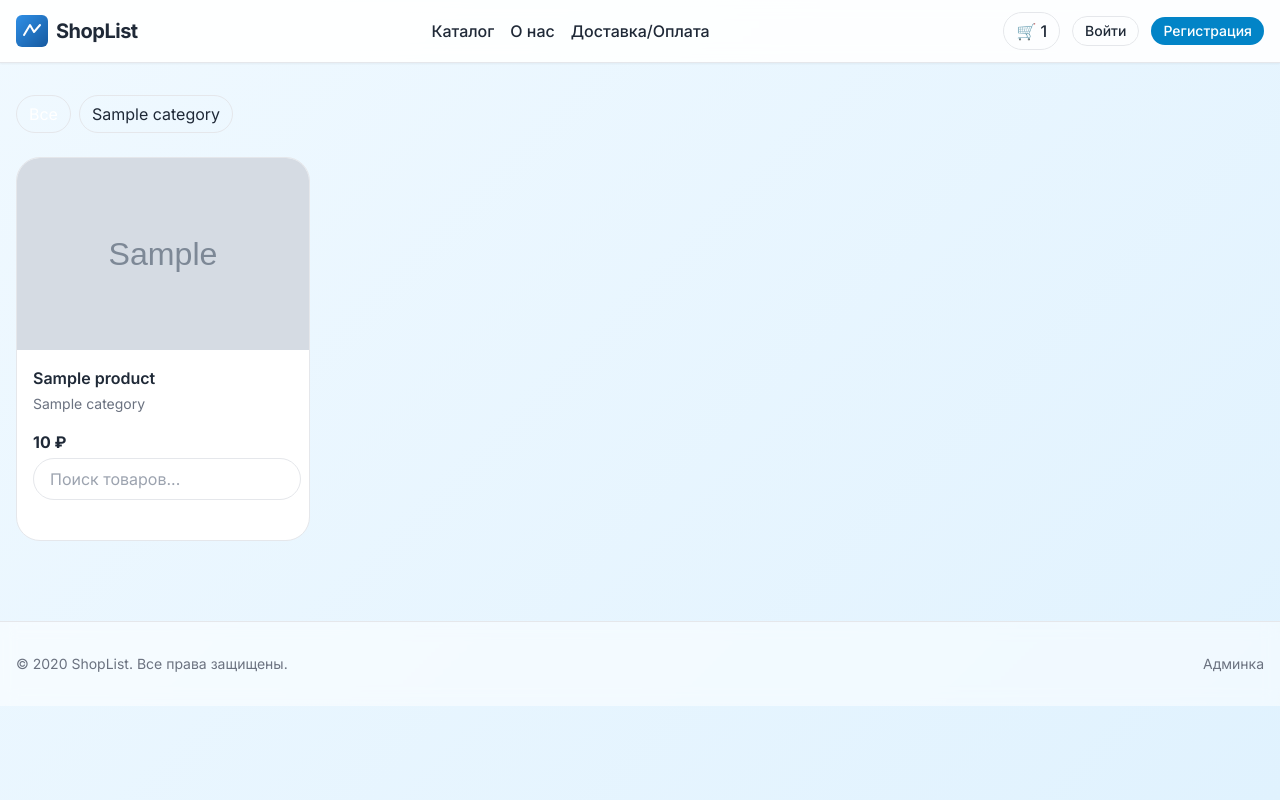
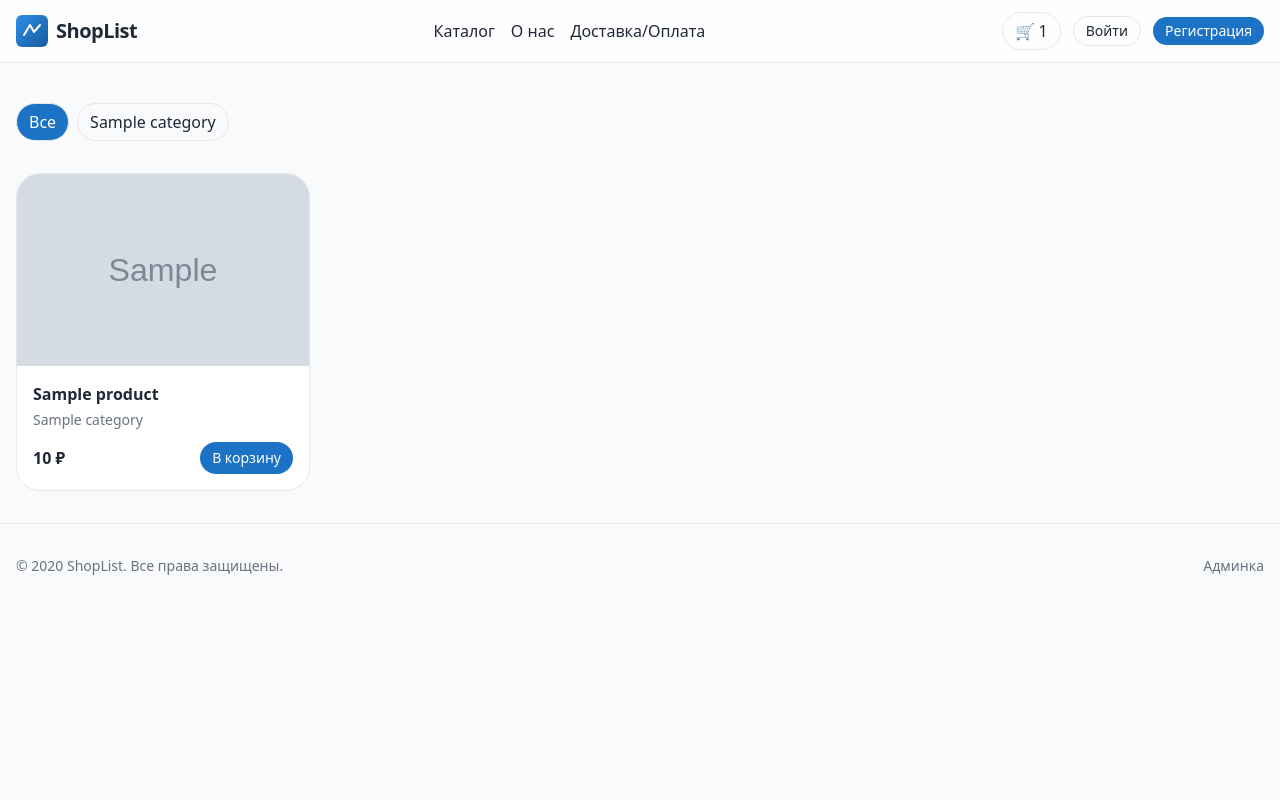
Before and after one commit to JohnDroben/ShopList, a Django app: template shoplist/templates/shop/product_list.html in a window 1280 px wide. Run offline with Django 3.2, Linux system fonts and the light colour scheme; the template is opened without the code that fills it: most values are stand-ins (such as "Sample title", 1, 10 or a date in 2020); grey boxes marked "Sample" are stand-in pictures; some libraries are stand-ins or nearby versions.

Commit message:
add code_3 + maps

```diff
--- /dev/null
+++ b/shoplist/static/css/custom.css
@@ -0,0 +1,19 @@
+/* Обрезание текста до 2 строк */
+.line-clamp-2 {
+    display: -webkit-box;
+    -webkit-line-clamp: 2;
+    -webkit-box-orient: vertical;
+    overflow: hidden;
+}
+
+/* Плавная анимация для всех hover-эффектов */
+.transition {
+    transition: all 0.3s ease;
+}
+
+/* Улучшение отображения на мобильных устройствах */
+@media (max-width: 640px) {
+    .product-card {
+        margin-bottom: 1rem;
+    }
+}
--- a/shoplist/templates/base.html
+++ b/shoplist/templates/base.html
@@ -5,111 +5,79 @@
     <meta charset="UTF-8">
     <meta name="viewport" content="width=device-width, initial-scale=1">
     <title>{% block title %}ShopList{% endblock %}</title>
-
-    <!-- Современная цветовая палитра 2025 -->
+    <!-- Tailwind via CDN for rapid test -->
     <script src="https://cdn.tailwindcss.com"></script>
     <script>
         tailwind.config = {
             theme: {
                 extend: {
                     colors: {
-                        // Современная палитра 2025
-                        primary: {
-                            50: '#f0f9ff',
-                            100: '#e0f2fe',
-                            200: '#bae6fd',
-                            300: '#7dd3fc',
-                            400: '#38bdf8',
-                            500: '#0ea5e9',
-                            600: '#0284c7',
-                            700: '#0369a1',
-                            800: '#075985',
-                            900: '#0c4a6e',
-                        },
-                        secondary: {
-                            50: '#faf6fe',
-                            100: '#f3e8fd',
-                            200: '#e9d5fd',
-                            300: '#d8b4fa',
-                            400: '#c084fc',
-                            500: '#a855f7',
-                            600: '#9333ea',
-                            700: '#7c3aed',
-                            800: '#6b21a8',
-                            900: '#581c87',
-                        },
-                        accent: {
-                            50: '#fef7e6',
-                            100: '#feeccb',
-                            200: '#fdd89d',
-                            300: '#fbc065',
-                            400: '#f9a32d',
-                            500: '#f59e0b',
-                            600: '#d97706',
-                            700: '#b45309',
-                            800: '#92400e',
-                            900: '#78350f',
+                        brand: {
+                            50: '#f5fbff',
+                            100: '#e6f4ff',
+                            200: '#bfdefa',
+                            300: '#8cc4f5',
+                            400: '#56a9ef',
+                            500: '#2f8fe6',
+                            600: '#1c72c4',
+                            700: '#165aa0',
+                            800: '#12477f',
+                            900: '#0e3662',
                         }
                     },
-                    fontFamily: {
-                        'sans': ['Inter', 'ui-sans-serif', 'system-ui'],
-                    },
-                    borderRadius: {
-                        '2xl': '1.5rem',
-                        '3xl': '2rem'
-                    }
+                    borderRadius: { '2xl': '1.5rem' }
                 }
             }
         }
     </script>
-
     <link rel="stylesheet" href="https://cdn.jsdelivr.net/npm/glightbox/dist/css/glightbox.min.css">
     <link rel="icon" href="{% static 'images/logo.svg' %}">
-
-    <!-- Подключение современного шрифта -->
-    <link rel="preconnect" href="https://fonts.googleapis.com">
-    <link rel="preconnect" href="https://fonts.gstatic.com" crossorigin>
-    <link href="https://fonts.googleapis.com/css2?family=Inter:wght@300;400;500;600;700&display=swap" rel="stylesheet">
-
-    <style>
-        .line-clamp-2 {
-            display: -webkit-box;
-            -webkit-line-clamp: 2;
-            -webkit-box-orient: vertical;
-            overflow: hidden;
-        }
-        body {
-            font-family: 'Inter', sans-serif;
-            background: linear-gradient(135deg, #f0f9ff 0%, #e0f2fe 100%);
-            min-height: 100vh;
-        }
-    </style>
+    <link rel="stylesheet" href="{% static 'css/custom.css' %}">
 </head>
-<body class="min-h-screen text-gray-800">
-    <header class="sticky top-0 z-40 bg-white/90 backdrop-blur border-b shadow-sm">
+<body class="min-h-screen bg-gray-50 text-gray-800">
+    <header class="sticky top-0 z-40 bg-white/80 backdrop-blur border-b">
         <div class="max-w-7xl mx-auto px-4 py-3 flex items-center justify-between">
             <a href="/" class="flex items-center gap-2 group">
                 <img src="{% static 'images/logo.svg' %}" class="h-8 w-8" alt="logo"/>
-                <span class="font-bold tracking-tight text-xl group-hover:text-primary-600 transition">ShopList</span>
+                <span class="font-bold tracking-tight text-xl group-hover:text-brand-600 transition hidden sm:block">ShopList</span>
             </a>
-            <nav class="flex items-center gap-4">
-                <a href="/shop/" class="hover:text-primary-600 font-medium">Каталог</a>
-                <a href="/pages/about/" class="hover:text-primary-600 font-medium">О нас</a>
-                <a href="/pages/delivery/" class="hover:text-primary-600 font-medium">Доставка/Оплата</a>
+
+            <!-- Mobile menu button -->
+            <button class="sm:hidden" id="mobile-menu-button">
+                <svg xmlns="http://www.w3.org/2000/svg" class="h-6 w-6" fill="none" viewBox="0 0 24 24" stroke="currentColor">
+                    <path stroke-linecap="round" stroke-linejoin="round" stroke-width="2" d="M4 6h16M4 12h16M4 18h16" />
+                </svg>
+            </button>
+
+            <nav class="hidden sm:flex items-center gap-4">
+                <a href="/shop/" class="hover:text-brand-600">Каталог</a>
+                <a href="/pages/about/" class="hover:text-brand-600">О нас</a>
+                <a href="/pages/delivery/" class="hover:text-brand-600">Доставка/Оплата</a>
             </nav>
             <div class="flex items-center gap-3">
-                <a href="/cart/" class="inline-flex items-center gap-1 px-3 py-1.5 rounded-full border hover:bg-gray-50 font-medium">
+                <a href="/cart/" class="inline-flex items-center gap-1 px-3 py-1.5 rounded-full border hover:bg-gray-100">
                     🛒 <span>{% with cart=cart_summary %}{{ cart.total_qty }}{% endwith %}</span>
                 </a>
                 {% if user.is_authenticated %}
-                <a href="/users/profile/" class="hover:text-primary-600 font-medium">Личный кабинет</a>
-                <form action="/users/logout/" method="post" class="inline">
-                    {% csrf_token %}
-                    <button type="submit" class="text-sm px-3 py-1 rounded-full border hover:bg-gray-50 font-medium">Выйти</button>
-                </form>
+                <a href="/users/profile/" class="hover:text-brand-600 hidden sm:block">Личный кабинет</a>
+                <a href="/users/logout/" class="text-sm px-3 py-1 rounded-full border">Выйти</a>
                 {% else %}
-                <a href="/users/login/" class="text-sm px-3 py-1 rounded-full border hover:bg-gray-50 font-medium">Войти</a>
-                <a href="/users/signup/" class="text-sm px-3 py-1 rounded-full bg-primary-600 text-white hover:bg-primary-700 font-medium">Регистрация</a>
+                <a href="/users/login/" class="text-sm px-3 py-1 rounded-full border">Войти</a>
+                <a href="/users/signup/" class="text-sm px-3 py-1 rounded-full bg-brand-600 text-white hidden sm:block">Регистрация</a>
+                {% endif %}
+            </div>
+        </div>
+
+        <!-- Mobile menu -->
+        <div class="sm:hidden hidden bg-white border-t" id="mobile-menu">
+            <div class="px-4 py-3 space-y-2">
+                <a href="/shop/" class="block py-2 hover:text-brand-600">Каталог</a>
+                <a href="/pages/about/" class="block py-2 hover:text-brand-600">О нас</a>
+                <a href="/pages/delivery/" class="block py-2 hover:text-brand-600">Доставка/Оплата</a>
+                {% if user.is_authenticated %}
+                <a href="/users/profile/" class="block py-2 hover:text-brand-600">Личный кабинет</a>
+                {% else %}
+                <a href="/users/signup/" class="block py-2 text-brand-600 font-semibold">Регистрация</a>
                 {% endif %}
             </div>
         </div>
@@ -119,14 +87,25 @@
         {% block content %}{% endblock %}
     </main>
 
-    <footer class="border-t bg-white/50 backdrop-blur py-8 text-sm text-gray-500 mt-12">
+    <footer class="border-t py-8 text-sm text-gray-500">
         <div class="max-w-7xl mx-auto px-4 flex flex-col sm:flex-row justify-between gap-3">
             <p>© {{ now|date:"Y" }} ShopList. Все права защищены.</p>
-            <p><a href="/admin/" class="hover:text-primary-600">Админка</a></p>
+            <p><a href="/admin/">Админка</a></p>
         </div>
     </footer>
 
     <script src="https://cdn.jsdelivr.net/npm/glightbox/dist/js/glightbox.min.js"></script>
-    <script>window.lightbox = GLightbox();</script>
+    <script>
+        // Mobile menu functionality
+        document.getElementById('mobile-menu-button').addEventListener('click', function() {
+            const menu = document.getElementById('mobile-menu');
+            menu.classList.toggle('hidden');
+        });
+
+        // GLightbox initialization
+        window.lightbox = GLightbox();
+    </script>
+
+    {% block extra_js %}{% endblock %}
 </body>
 </html>
--- a/shoplist/templates/shop/product_list.html
+++ b/shoplist/templates/shop/product_list.html
@@ -4,20 +4,29 @@
 {% block title %}Каталог --- ShopList{% endblock %}
 
 {% block content %}
-<div class="flex flex-wrap items-center gap-2 mb-6">
-    <a href="/shop/" class="px-3 py-1.5 rounded-full border {% if not active_category %}bg-brand-600 text-white{% endif %}">Все</a>
+<!-- Поиск (для будущего использования) -->
+<div class="mb-6 hidden"> <!-- временно скрыт -->
+    <form class="flex">
+        <input type="text" placeholder="Поиск товаров..." class="flex-1 border rounded-l-2xl px-4 py-2">
+        <button class="px-4 py-2 bg-brand-600 text-white rounded-r-2xl">Найти</button>
+    </form>
+</div>
+
+<div class="flex flex-wrap items-center gap-2 mb-6 overflow-x-auto py-2">
+    <a href="/shop/" class="px-3 py-1.5 rounded-full border whitespace-nowrap {% if not active_category %}bg-brand-600 text-white{% endif %}">Все</a>
     {% for c in all_categories %}
-    <a href="/shop/category/{{ c.slug }}/" class="px-3 py-1.5 rounded-full border {% if active_category and active_category.id == c.id %}bg-brand-600 text-white{% endif %}">{{ c.name }}</a>
+    <a href="/shop/category/{{ c.slug }}/" class="px-3 py-1.5 rounded-full border whitespace-nowrap {% if active_category and active_category.id == c.id %}bg-brand-600 text-white{% endif %}">{{ c.name }}</a>
     {% endfor %}
 </div>
-<div class="grid sm:grid-cols-2 md:grid-cols-3 lg:grid-cols-4 gap-6">
+
+<div class="grid grid-cols-1 sm:grid-cols-2 md:grid-cols-3 lg:grid-cols-4 gap-4 md:gap-6">
     {% for p in products %}
-    <div class="rounded-2xl border bg-white overflow-hidden">
+    <div class="rounded-2xl border bg-white overflow-hidden transition-transform hover:scale-105">
         <a href="{{ p.get_absolute_url }}" class="block">
             <img src="{% if p.image %}{{ p.image.url }}{% else %}{% static 'images/placeholder.svg' %}{% endif %}" class="w-full h-48 object-cover" alt="{{ p.name }}"/>
         </a>
         <div class="p-4">
-            <a href="{{ p.get_absolute_url }}" class="font-semibold hover:text-brand-600">{{ p.name }}</a>
+            <a href="{{ p.get_absolute_url }}" class="font-semibold hover:text-brand-600 line-clamp-2">{{ p.name }}</a>
             <p class="text-sm text-gray-500 mt-1">{{ p.category.name }}</p>
             <div class="mt-3 flex items-center justify-between">
                 <span class="font-bold">{{ p.price }} ₽</span>
@@ -26,14 +35,11 @@
                     <button class="px-3 py-1.5 rounded-full bg-brand-600 text-white text-sm">В корзину</button>
                 </form>
             </div>
-        <div class="mb-6">
-            <form method="get" action="." class="flex gap-2">
-            <input type="text" name="q" placeholder="Поиск товаров..."
-               value="{{ search_query }}" class="flex-1 border rounded-2xl px-4 py-2">
-            <button type="submit" class="px-4 py-2 bg-brand-600 text-white rounded-2xl">Найти</button>
-            </form>
         </div>
-        </div>
+    </div>
+    {% empty %}
+    <div class="col-span-full text-center py-12">
+        <p class="text-gray-500">Товары не найдены</p>
     </div>
     {% endfor %}
 </div>
```
Also changed, not shown: shoplist/templates/shop/product_detail.html (+83 -5 lines).
